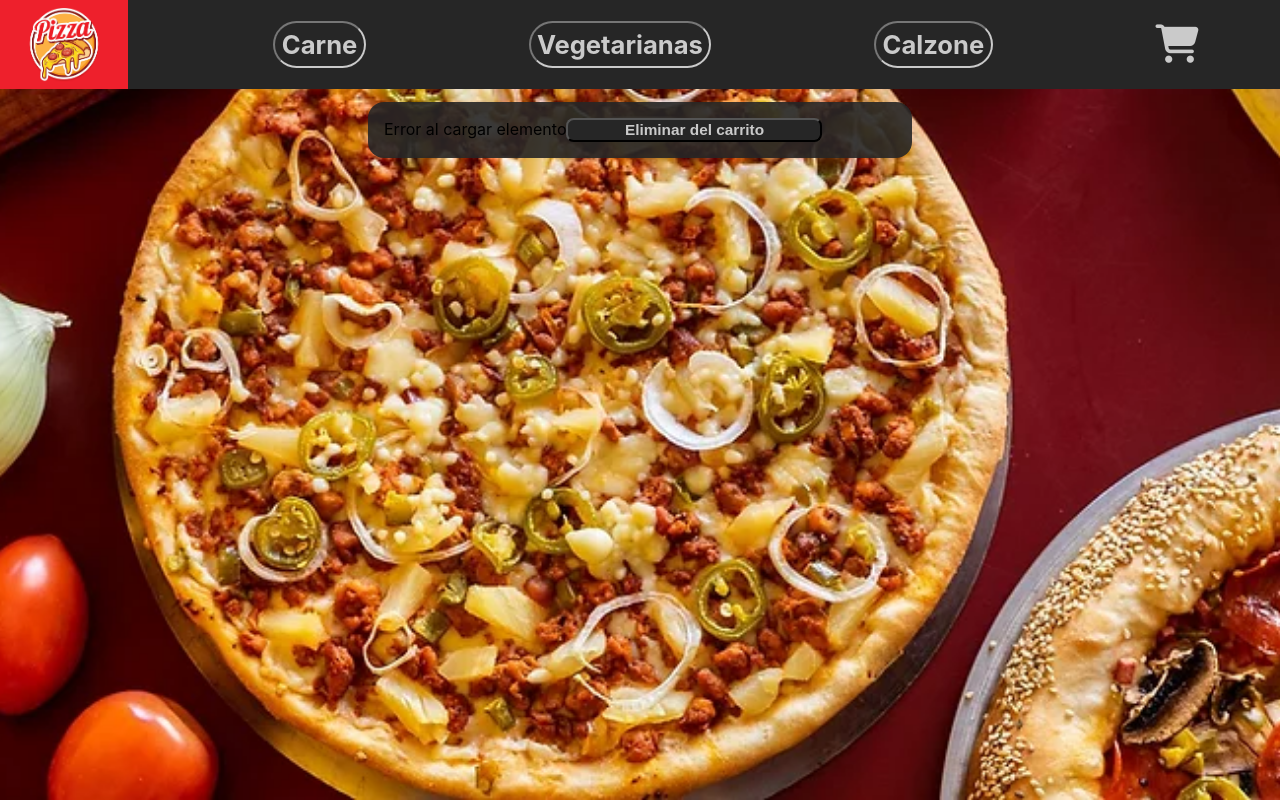
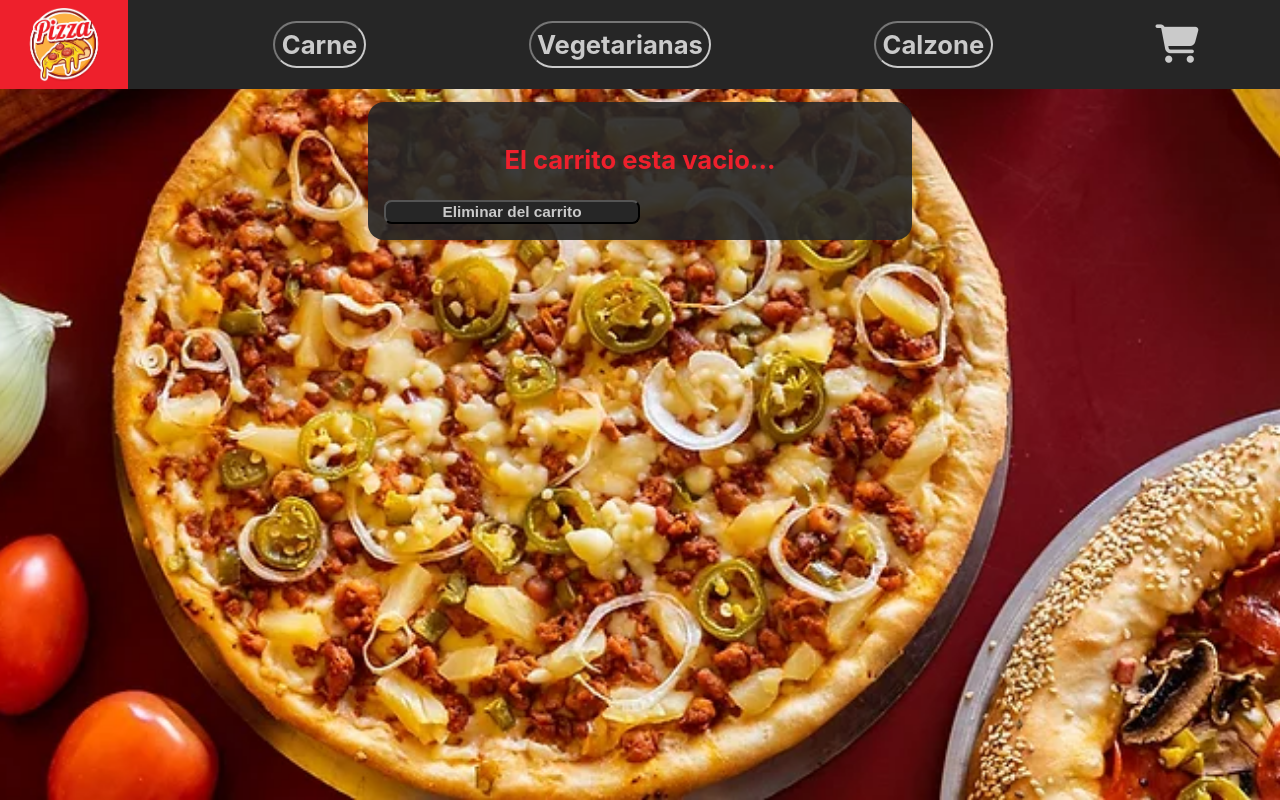
Before and after one commit to Raul-CL/Pizza-Shop-Corral, a React (Create React App) app: page /cart in a window 1280 px wide. Both pictures are taken after a click on the button "Eliminar del carrito". Built offline with nearby package versions, Linux system fonts and the light colour scheme.

Commit message:
Mensaje items no encontrados

```diff
--- a/src/App.css
+++ b/src/App.css
@@ -27,7 +27,12 @@
 .App-link {
   color: #61dafb;
 }
-
+.msjError{
+  color: #ee202c;
+  font-size: 2vmax;
+  text-align: center;
+  font-weight: bold;
+}
 @keyframes App-logo-spin {
   from {
     transform: rotate(0deg);
--- a/src/components/Cart/Cart.css
+++ b/src/components/Cart/Cart.css
@@ -4,6 +4,8 @@
     margin: 1vmax auto;
     border-radius: 1em;
     padding: 1em;
+    display: flex;
+    flex-direction: column;
 }
 
 .itemCart{
@@ -47,4 +49,4 @@
 .cartCleartBtn:hover{
     background-color: #ef1c17;
     box-shadow: 2px 2px 15px rgba(107, 107, 107, 0.5);
-  }
+}
--- a/src/components/Cart/Cart.js
+++ b/src/components/Cart/Cart.js
@@ -9,9 +9,9 @@ export const Cart = () => {
 
   return (
     <div className='cart'>
-        {cart.length > 0 ? cart.map((item) => (
-            <ItemCart item={item} key={item.id} />
-        )): "Error al cargar elemento"}
+        {cart.length > 0
+        ? cart.map(item => <ItemCart item={item} key={item.id} />)
+        : <p className="msjError">El carrito esta vacio...</p>}
         <button className="cartCleartBtn" onClick={()=>{clearCart()}}>Eliminar del carrito</button>
     </div>
   )
```
